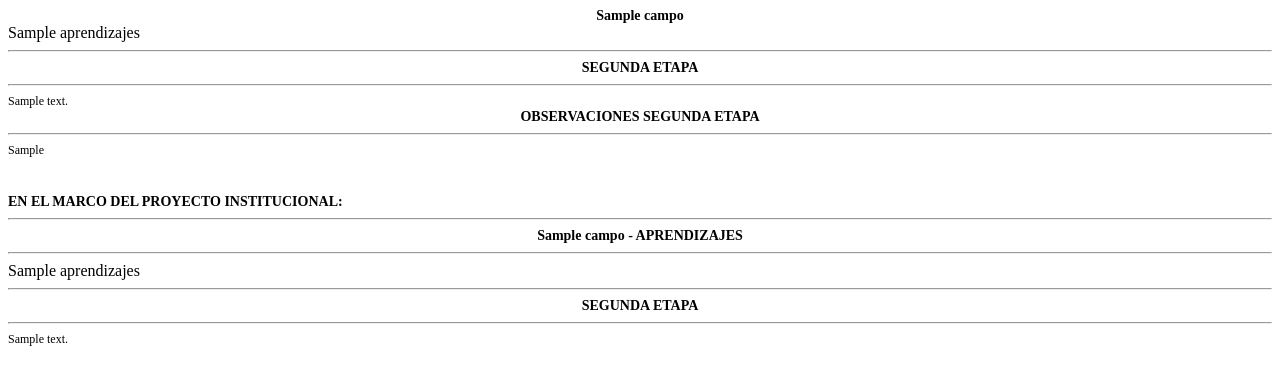
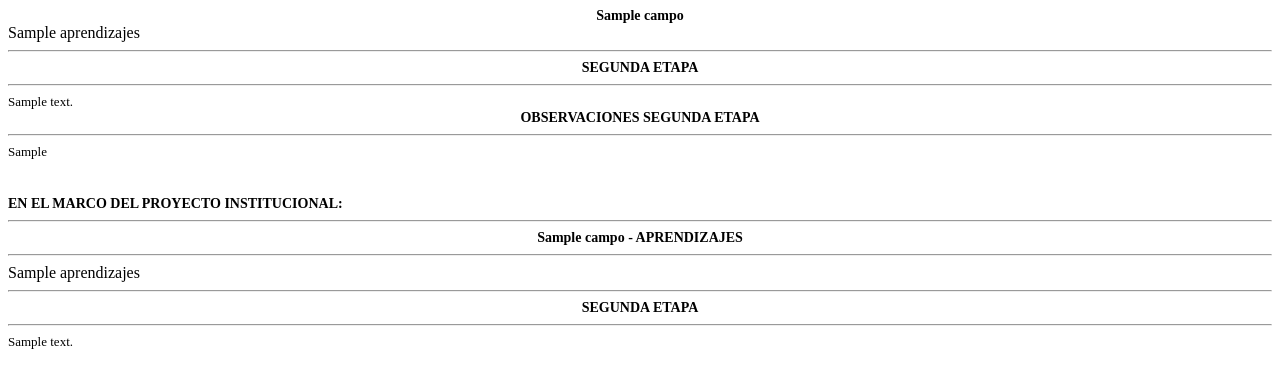
Before and after one commit to kaajavi/ninformes, a Django app: template escolar/templates/informe/informe.html in a window 1280 px wide. Shown: the top 388 px of the page. Run offline with Django 3.2, Linux system fonts and the light colour scheme; the template is opened without the code that fills it: most values are stand-ins (such as "Sample title", 1, 10 or a date in 2020); parts of the project's set-up code (start-up, migrations or seed data) failed here and were passed over.

Commit message:
change font informe

```diff
--- a/escolar/templates/informe/informe.html
+++ b/escolar/templates/informe/informe.html
@@ -9,7 +9,7 @@
                 top: 2cm;
                 button: 2cm;
                 right:2cm;
-                font-size: 12px;
+                font-size: 13px;
 
             }
             .centrado{
@@ -22,8 +22,11 @@
                 font-weight: bold;
             }
             .txt_content{
+                font-size: 13px;
+            }
+            .aprendizajes{
                 font-size: 12px;
-            }
+	    }
 
             pre{
                 font-family:Arial;
@@ -80,7 +83,9 @@
                 <hr/><span class="title bold">APRENDIZAJES</span><hr/>
                 {% endif %}
             </div>
+	    <div class='apredizajes'>
             {{desc.campo.aprendizajes | linebreaksbr}}
+            </div>
             <div class='centrado'>
                 <hr/><span class="title bold">
                 {% if etapa == 1%}PRIMERA ETAPA{% else %}SEGUNDA ETAPA {% endif %}
@@ -110,7 +115,9 @@
             <div class='centrado'>
                 <hr><span class="title bold">{{desc.campo.titulo}} - APRENDIZAJES</span><hr/>
             </div>
+	    <div class='apredizajes'>
             {{desc.campo.aprendizajes | linebreaksbr}}
+            </div>
             <div class='centrado'>
                 <hr/><span class="title bold">
                 {% if etapa == 1%}PRIMERA ETAPA{% else %}SEGUNDA ETAPA {% endif %}
```
